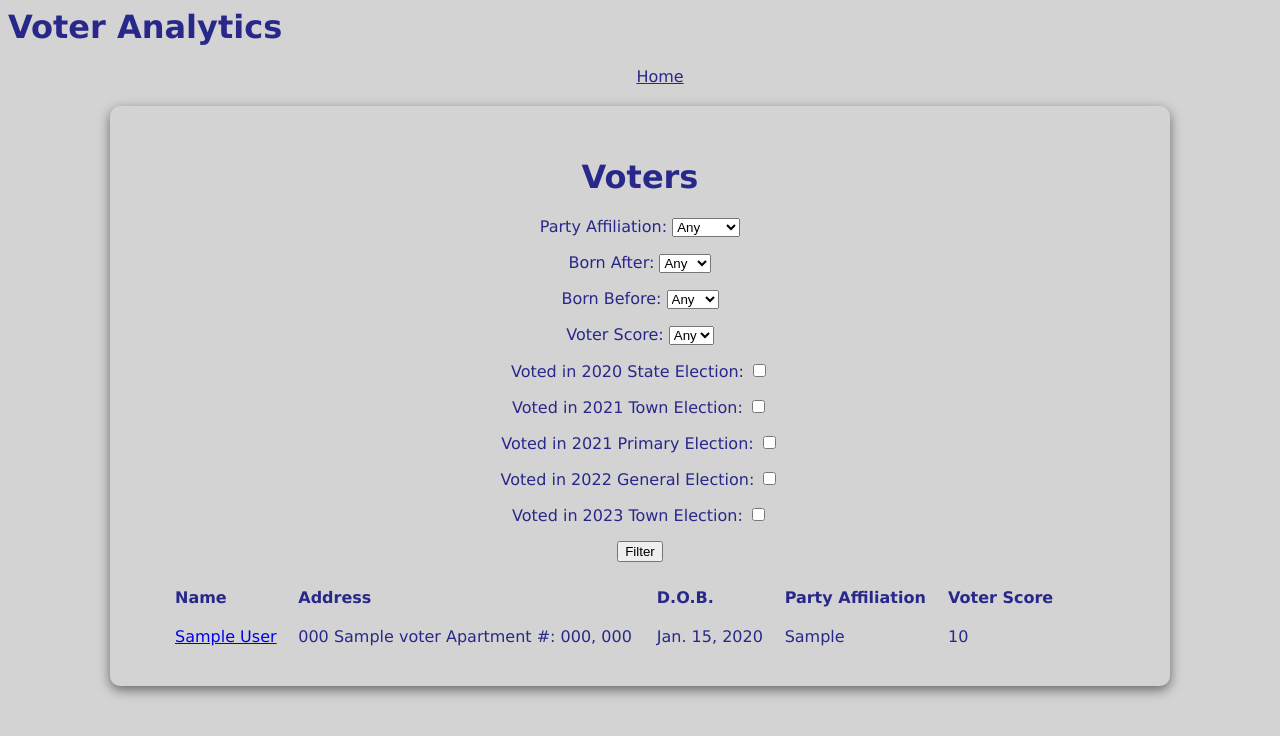
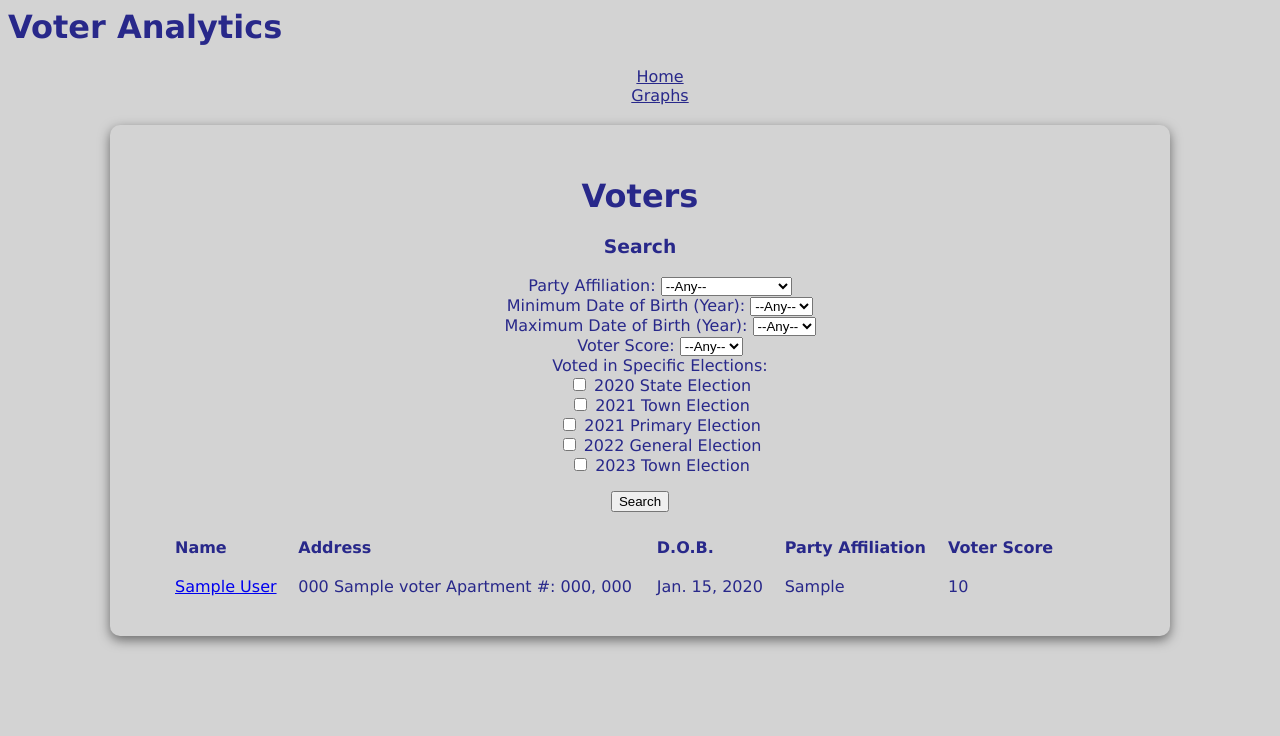
Before and after one commit to ChenMichelle2/CS412, a Django app: page /voter_analytics/ in a window 1280 px wide. Shown: the top 736 px of the page. Run offline with Django 4.2, Linux system fonts and the light colour scheme; tables that the repository leaves empty hold one stand-in row (values such as "Sample post").

Commit message:
finsihed the graphs

```diff
--- a/voter_analytics/forms.py
+++ /dev/null
@@ -1,33 +0,0 @@
-from django import forms
-from .models import Voter
-from datetime import datetime
-
-# Generate year choices for date of birth fields
-current_year = datetime.now().year
-year_choices = [(year, year) for year in range(1900, current_year + 1)]
-
-class VoterFilterForm(forms.Form):
-    # Party affiliation filter
-    party_affiliation = forms.ChoiceField(
-        choices=[('', 'Any')] + [(party, party) for party in Voter.objects.values_list('party_affiliation', flat=True).distinct()],
-        required=False,
-        label="Party Affiliation"
-    )
-
-    # Date of birth filters
-    min_date_of_birth = forms.ChoiceField(choices=[('', 'Any')] + year_choices, required=False, label="Born After")
-    max_date_of_birth = forms.ChoiceField(choices=[('', 'Any')] + year_choices, required=False, label="Born Before")
-
-    # Voter score filter
-    voter_score = forms.ChoiceField(
-        choices=[('', 'Any')] + [(score, score) for score in sorted(Voter.objects.values_list('voter_score', flat=True).distinct())],
-        required=False,
-        label="Voter Score"
-    )
-
-    # Election participation filters
-    v20state = forms.BooleanField(required=False, label="Voted in 2020 State Election")
-    v21town = forms.BooleanField(required=False, label="Voted in 2021 Town Election")
-    v21primary = forms.BooleanField(required=False, label="Voted in 2021 Primary Election")
-    v22general = forms.BooleanField(required=False, label="Voted in 2022 General Election")
-    v23town = forms.BooleanField(required=False, label="Voted in 2023 Town Election")
--- a/voter_analytics/models.py
+++ b/voter_analytics/models.py
@@ -30,6 +30,8 @@ class Voter(models.Model):
     def __str__(self):
         '''Return a string representation of this model instance.'''
         return f'{self.first_name} {self.last_name} (Precinct: {self.precinct_number}, Party: {self.party_affiliation}, Score: {self.voter_score})'
+
+
 
 def load_data():
     '''Load data records from a CSV file into Voter model instances.'''
--- a/voter_analytics/templates/voter_analytics/base.html
+++ b/voter_analytics/templates/voter_analytics/base.html
@@ -16,6 +16,7 @@
     <nav>
       <ul>
         <li><a href="{% url 'home' %}">Home</a></li>
+        <li><a href="{% url 'graphs' %}">Graphs</a></li>
       </ul>
     </nav>
   </header>
--- /dev/null
+++ b/voter_analytics/templates/voter_analytics/search.html
@@ -0,0 +1,70 @@
+<!-- voter_analytics/templates/voter_analytics/search.html
+ bu email: myichen@bu.edu
+ filter form for voter_analytics/voters.html -->
+<h3>Search</h3>
+<form action="{% url 'voters' %}">
+  <ul>
+    <li>
+      <label for="party_affiliation">Party Affiliation:</label>
+      <select name="party_affiliation" id="party_affiliation">
+        <option value="">--Any--</option>
+        <option value="D">Democrat</option>
+        <option value="R">Republican</option>
+        <option value="U">Unaffiliated</option>
+        <option value="L">Libertarian Party</option>
+        <option value="T">Tea Party</option>
+        <option value="G">Green Party</option>
+        <option value="CC">Constitution Party</option>
+        <option value="J">Independent Party</option>
+        <option value="Q">Reform Party</option>
+        <option value="FF">Freedom Party</option>
+        <option value="O">Other</option>
+      </select>
+    </li>
+    <li>
+      <label for="min_dob">Minimum Date of Birth (Year):</label>
+      <select name="min_dob" id="min_dob">
+        <option value="">--Any--</option>
+        {% for year in year_options %}
+        <option value="{{ year }}">{{ year }}</option>
+        {% endfor %}
+      </select>
+    </li>
+    <li>
+      <label for="max_dob">Maximum Date of Birth (Year):</label>
+      <select name="max_dob" id="max_dob">
+        <option value="">--Any--</option>
+        {% for year in year_options %}
+        <option value="{{ year }}">{{ year }}</option>
+        {% endfor %}
+      </select>
+    </li>
+    <li>
+      <div>
+        <label for="voter_score">Voter Score:</label>
+        <select name="voter_score" id="voter_score">
+          <option value="">--Any--</option>
+          {% for score in voter_score_options %}
+          <option value="{{ score }}">{{ score }}</option>
+          {% endfor %}
+        </select>
+      </div>
+    </li>
+    <li>
+      <div>
+        <label>Voted in Specific Elections:</label><br>
+        <input type="checkbox" name="v20state" id="v20state">
+        <label for="v20state">2020 State Election</label><br>
+        <input type="checkbox" name="v21town" id="v21town">
+        <label for="v21town">2021 Town Election</label><br>
+        <input type="checkbox" name="v21primary" id="v21primary">
+        <label for="v21primary">2021 Primary Election</label><br>
+        <input type="checkbox" name="v22general" id="v22general">
+        <label for="v22general">2022 General Election</label><br>
+        <input type="checkbox" name="v23town" id="v23town">
+        <label for="v23town">2023 Town Election</label>
+      </div>
+    </li>
+  </ul>
+  <input type="submit" value="Search">
+</form>
--- a/voter_analytics/templates/voter_analytics/voter_detail.html
+++ b/voter_analytics/templates/voter_analytics/voter_detail.html
@@ -1,7 +1,10 @@
+<!-- voter_analytics/templates/voter_analytics/voter_detail.html
+ bu email: myichen@bu.edu
+ html page for indivisual voter's details -->
 {% extends 'voter_analytics/base.html' %}
 {% block content %}
 <div class="container">
-  <h1>Voter Detail for {{ voter.first_name }} {{ voter.last_name }}</h1>
+  <h1>Voter Details for {{ voter.first_name }} {{ voter.last_name }}</h1>
   <ul>
     <li><strong>First Name:</strong> {{ voter.first_name }}</li>
     <li><strong>Last Name:</strong> {{ voter.last_name }}</li>
--- a/voter_analytics/templates/voter_analytics/voters.html
+++ b/voter_analytics/templates/voter_analytics/voters.html
@@ -1,15 +1,16 @@
+<!-- voter_analytics/templates/voter_analytics/voters.html
+ bu email: myichen@bu.edu
+ home page that displays all the voters by 100 a page -->
 {% extends 'voter_analytics/base.html' %}
 {% block content %}
 <div class="container">
   <h1>Voters</h1>
   <!-- Filtering form -->
   <div class="row">
-    <form method="get" action=".">
-      {{ form.as_p }}
-      <button type="submit">Filter</button>
-    </form>
+    <div>
+      {% include 'voter_analytics/search.html' %}
+    </div>
   </div>
-
   <!-- Voter listing -->
   <div class="row">
     <table>
--- a/voter_analytics/urls.py
+++ b/voter_analytics/urls.py
@@ -7,4 +7,5 @@ urlpatterns =[
   path(r'', views.ShowVoters.as_view(), name="home"),
   path(r'voters', views.ShowVoters.as_view(), name = "voters"),
   path(r'voter/<int:pk>/', views.VoterDetailView.as_view(), name='voter_details'),
+  path(r'graphs', views.VoterGraphView.as_view(), name = "graphs")
 ]
--- a/voter_analytics/views.py
+++ b/voter_analytics/views.py
@@ -1,60 +1,67 @@
 from django.shortcuts import render
 from django.views.generic import *
 from .models import *
-from .forms import *
 from django.db.models.query import QuerySet
 from typing import Any
+## new imports:
+import plotly
+import plotly.graph_objs as go
+from plotly.offline import plot
+from datetime import datetime
+from django.db.models import Count
 
 # Create your views here.
 ## formdata.urls.py
 ## define the URLs for this app
 
 class ShowVoters(ListView):
-  model= Voter
-  template_name = 'voter_analytics/voters.html'
-  context_object_name = 'voters'
-  paginate_by = 100
+    model= Voter
+    template_name = 'voter_analytics/voters.html'
+    context_object_name = 'voters'
+    paginate_by = 100
 
-  #def get_queryset(self):
+    def get_context_data(self, **kwargs):
+        context = super().get_context_data(**kwargs)
 
-  #      qs = super().get_queryset()
-  #      #return qs[:25]
-  #      return qs
-  def get_queryset(self):
-        # Start with the base queryset of all voters
-        qs = super().get_queryset()
+        context['year_options'] = [str(year) for year in range(1900, datetime.now().year + 1)]
+        context['voter_score_options'] = [str(score) for score in range(0, 6)]
 
-        # Initialize the form with GET data
-        form = VoterFilterForm(self.request.GET)
-        if form.is_valid():
-            # Apply filters based on form data
-            party = form.cleaned_data.get('party_affiliation')
-            if party:
-                qs = qs.filter(party_affiliation=party)
+        return context
+    def get_queryset(self):
+        queryset = Voter.objects.all()
 
-            min_dob = form.cleaned_data.get('min_date_of_birth')
-            if min_dob:
-                qs = qs.filter(date_of_birth__year__gte=min_dob)
+        # Filters
+        party_affiliation = self.request.GET.get('party_affiliation')
+        min_dob = self.request.GET.get('min_dob')
+        max_dob = self.request.GET.get('max_dob')
+        voter_score = self.request.GET.get('voter_score')
+        v20state = self.request.GET.get('v20state') == 'on'
+        v21town = self.request.GET.get('v21town') == 'on'
+        v21primary = self.request.GET.get('v21primary') == 'on'
+        v22general = self.request.GET.get('v22general') == 'on'
+        v23town = self.request.GET.get('v23town') == 'on'
 
-            max_dob = form.cleaned_data.get('max_date_of_birth')
-            if max_dob:
-                qs = qs.filter(date_of_birth__year__lte=max_dob)
+        # Apply filters if specified
+        if party_affiliation:
+            queryset = queryset.filter(party_affiliation= party_affiliation)
+        if min_dob:
+            queryset = queryset.filter(date_of_birth__year__gte=int(min_dob))
+        if max_dob:
+            queryset = queryset.filter(date_of_birth__year__lte=int(max_dob))
+        if voter_score:
+            queryset = queryset.filter(voter_score=int(voter_score))
+        if v20state:
+            queryset = queryset.filter(v20state=True)
+        if v21town:
+            queryset = queryset.filter(v21town=True)
+        if v21primary:
+            queryset = queryset.filter(v21primary=True)
+        if v22general:
+            queryset = queryset.filter(v22general=True)
+        if v23town:
+            queryset = queryset.filter(v23town=True)
 
-            voter_score = form.cleaned_data.get('voter_score')
-            if voter_score:
-                qs = qs.filter(voter_score=voter_score)
-
-            for election_field in ['v20state', 'v21town', 'v21primary', 'v22general', 'v23town']:
-                if form.cleaned_data.get(election_field):
-                    qs = qs.filter(**{election_field: True})
-
-        return qs
-
-  def get_context_data(self, **kwargs):
-        # Add the form to the context
-        context = super().get_context_data(**kwargs)
-        context['form'] = VoterFilterForm(self.request.GET)
-        return context
+        return queryset
 
 class VoterDetailView(DetailView):
     model = Voter
@@ -65,3 +72,100 @@ class VoterDetailView(DetailView):
 
         qs = super().get_queryset()
         return qs
+
+class VoterGraphView(ListView):
+    model = Voter
+    template_name = 'voter_analytics/graphs.html'
+    context_object_name = 'voters'
+    def get_filtered_queryset(self):
+        queryset = Voter.objects.all()
+
+        # Get filter parameters from the request
+        party_affiliation = self.request.GET.get('party_affiliation')
+        min_dob = self.request.GET.get('min_dob')
+        max_dob = self.request.GET.get('max_dob')
+        voter_score = self.request.GET.get('voter_score')
+        v20state = self.request.GET.get('v20state') == 'on'
+        v21town = self.request.GET.get('v21town') == 'on'
+        v21primary = self.request.GET.get('v21primary') == 'on'
+        v22general = self.request.GET.get('v22general') == 'on'
+        v23town = self.request.GET.get('v23town') == 'on'
+
+        # filters
+        if party_affiliation:
+            queryset = queryset.filter(party_affiliation__iexact=party_affiliation)
+        if min_dob:
+            queryset = queryset.filter(date_of_birth__year__gte=int(min_dob))
+        if max_dob:
+            queryset = queryset.filter(date_of_birth__year__lte=int(max_dob))
+        if voter_score:
+            queryset = queryset.filter(voter_score=int(voter_score))
+        if v20state:
+            queryset = queryset.filter(v20state=True)
+        if v21town:
+            queryset = queryset.filter(v21town=True)
+        if v21primary:
+            queryset = queryset.filter(v21primary=True)
+        if v22general:
+            queryset = queryset.filter(v22general=True)
+        if v23town:
+            queryset = queryset.filter(v23town=True)
+
+        return queryset
+
+    def get_context_data(self, **kwargs):
+        context = super().get_context_data(**kwargs)
+
+        #options for dropdown list in filter
+        context['year_options'] = [str(year) for year in range(1900, datetime.now().year + 1)]
+        context['voter_score_options'] = [str(score) for score in range(0, 6)]
+
+        # Apply filters from the form
+        queryset = self.get_filtered_queryset()
+
+        # Histogram for Year of Birth Distribution
+        # Convert birth_years to a list to use list.count() correctly
+        birth_years = list(queryset.values_list('date_of_birth__year', flat=True))
+
+        # Calculate birth year counts
+        birth_year_counts = {year: birth_years.count(year) for year in set(birth_years)}
+        birth_year_labels = sorted(birth_year_counts.keys())
+        birth_year_values = [birth_year_counts[year] for year in birth_year_labels]
+
+        birth_year_histogram = go.Bar(x=birth_year_labels, y=birth_year_values)
+        birth_year_div = plotly.offline.plot({'data': [birth_year_histogram]},
+                                             auto_open=False,
+                                             output_type='div')
+
+        # Pie Chart for Party Affiliation Distribution
+        party_data = queryset.values('party_affiliation').annotate(count=Count('party_affiliation'))
+        party_labels = [item['party_affiliation'] for item in party_data]
+        party_counts = [item['count'] for item in party_data]
+
+        party_pie_chart = go.Pie(labels=party_labels, values=party_counts)
+        party_affiliation_div = plotly.offline.plot({'data': [party_pie_chart]},
+                                                    auto_open=False,
+                                                    output_type='div')
+
+        # Histogram for Election Participation
+        election_participation = {
+            '2020 State Election': queryset.filter(v20state=True).count(),
+            '2021 Town Election': queryset.filter(v21town=True).count(),
+            '2021 Primary Election': queryset.filter(v21primary=True).count(),
+            '2022 General Election': queryset.filter(v22general=True).count(),
+            '2023 Town Election': queryset.filter(v23town=True).count(),
+        }
+        election_labels = list(election_participation.keys())
+        election_counts = list(election_participation.values())
+
+        election_histogram = go.Bar(x=election_labels, y=election_counts)
+        election_participation_div = plotly.offline.plot({'data': [election_histogram]},
+                                                         auto_open=False,
+                                                         output_type='div')
+
+        # Add graphs to context
+        context['birth_year_div'] = birth_year_div
+        context['party_affiliation_div'] = party_affiliation_div
+        context['election_participation_div'] = election_participation_div
+
+        return context
```
Also changed, not shown: voter_analytics/templates/voter_analytics/graphs.html (added, +29 -0 lines), voter_analytics/templates/voter_analytics/search_graph.html (added, +70 -0 lines), 2 other files.
